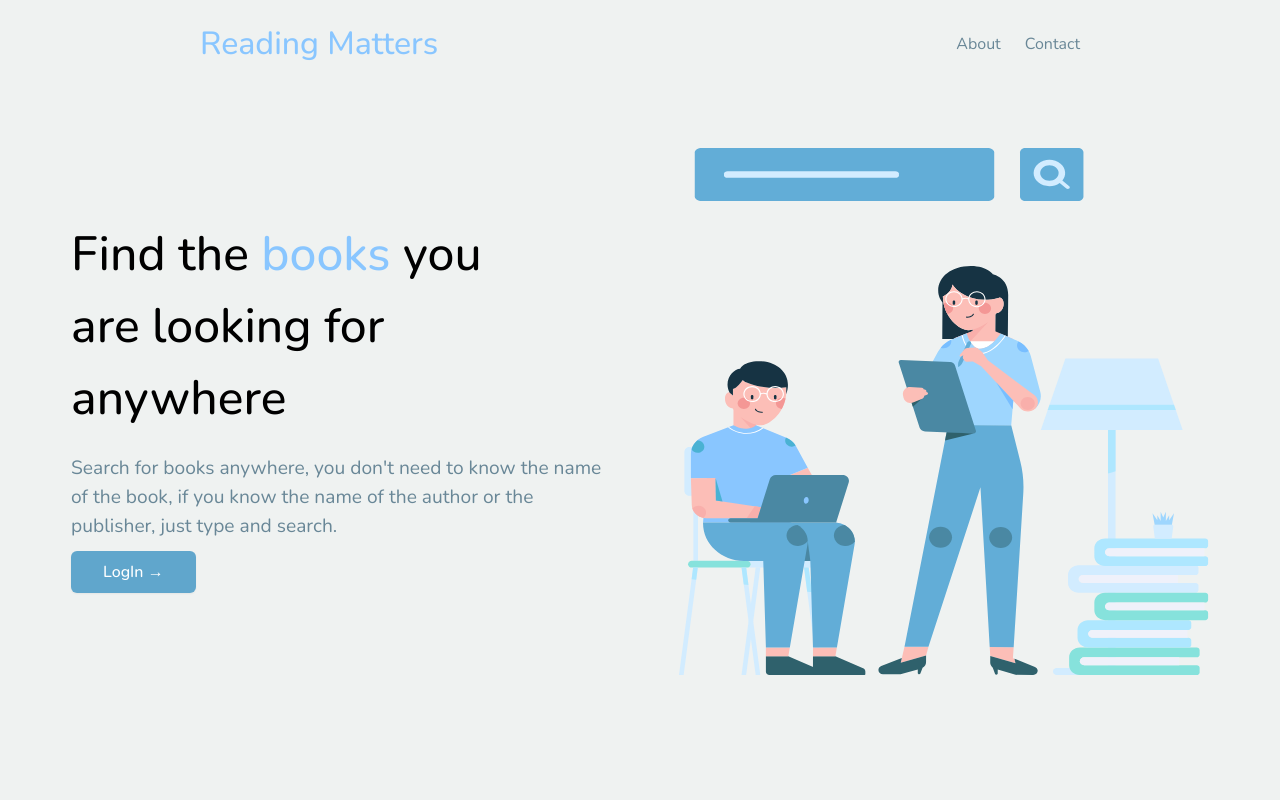
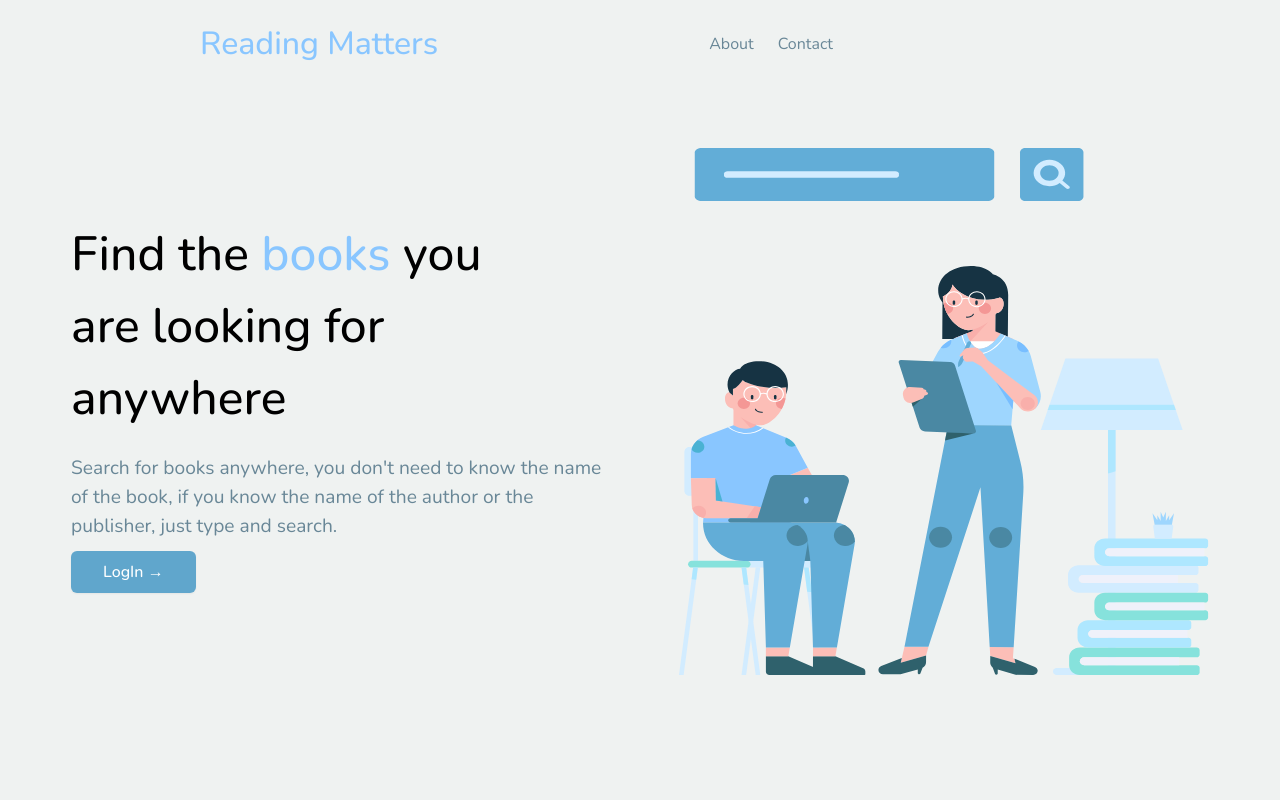
Before and after one commit to ishitaraina1807/Reading-Matters, a React (Create React App) app: page / in a window 1280 px wide. Shown: the top 800 px of the page. Built offline with nearby package versions, Linux system fonts and the light colour scheme.

Commit message:
Update NavBar.js

```diff
--- a/src/components/NavBar.js
+++ b/src/components/NavBar.js
@@ -1,16 +1,33 @@
-import React from 'react';
-import {Link} from "react-router-dom";
+import React, { useState } from 'react';
+import { Link } from 'react-router-dom';
 
 export default function NavBar() {
+  const [isMenuOpen, setIsMenuOpen] = useState(false);
+
+  const toggleMenu = () => {
+    setIsMenuOpen(!isMenuOpen);
+  };
+
   return (
     <div>
-      <nav className='navbar wrapper'>
-        <Link to="/"><h1>Reading Matters</h1></Link>
-        <div>
-        <a href=''><span>About</span></a>
-        <a href='https://github.com/ishitaraina1807' target="_blank"><span>Contact</span></a>
+      <nav className={`navbar wrapper ${isMenuOpen ? 'open' : ''}`}>
+        <Link to="/">
+          <h1>Reading Matters</h1>
+        </Link>
+        <div className={`menu ${isMenuOpen ? 'open' : ''}`}>
+          <a href="">
+            <span>About</span>
+          </a>
+          <a href="https://github.com/ishitaraina1807" target="_blank">
+            <span>Contact</span>
+          </a>
+        </div>
+        <div className={`hamburger ${isMenuOpen ? 'open' : ''}`} onClick={toggleMenu}>
+          <div className="bar"></div>
+          <div className="bar"></div>
+          <div className="bar"></div>
         </div>
       </nav>
     </div>
-  )
+  );
 }
```
